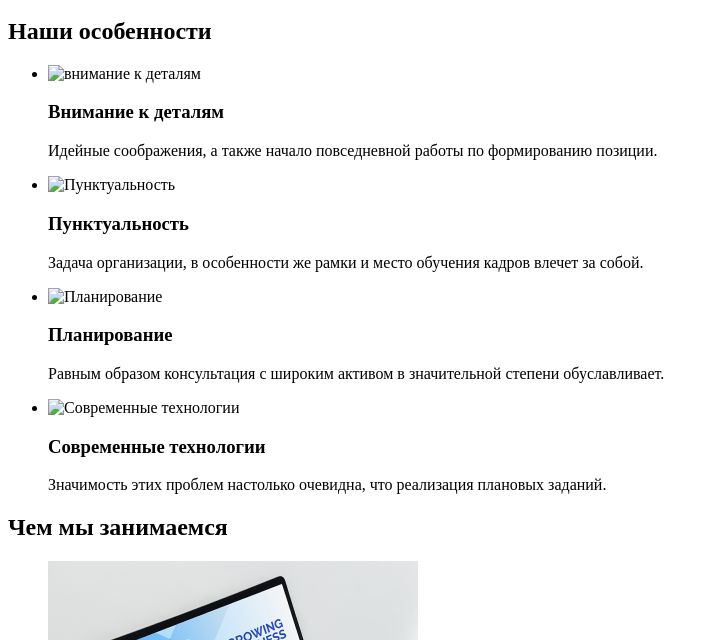
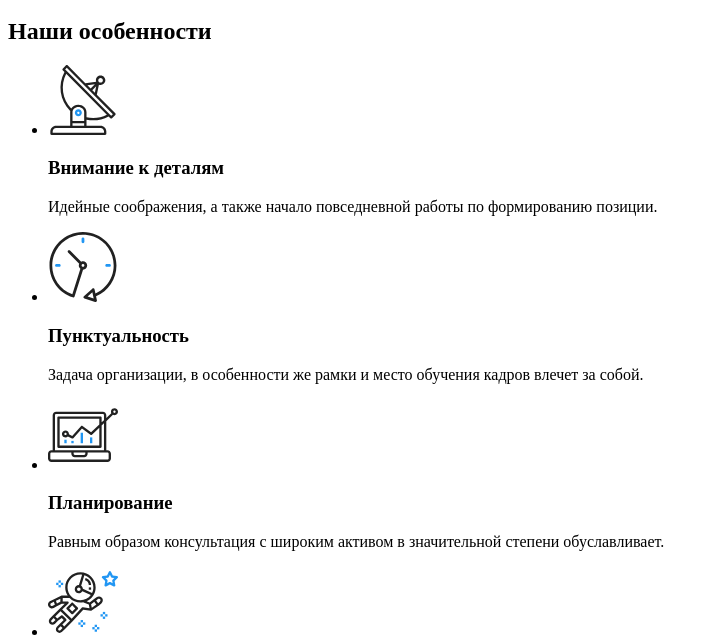
Before and after one commit to Eastvarga/github-test, a plain HTML site: page index.html in a window 1280 px wide. Shown: the part 278-918 px from the top of the page, without its empty margins (0-717 px from the left). Drawn offline with Linux system fonts and the light colour scheme.

Commit message:
Fish index complite 1
Полностью набрана рыба главной страницы index.html

```diff
--- a/index.html
+++ b/index.html
@@ -42,7 +42,11 @@
       <h2>Наши особенности</h2>
       <ul>
         <li>
-          <img src="" alt="внимание к деталям" width="270" />
+          <img
+            src="./img/Antena-icon.svg"
+            alt="внимание к деталям"
+            width="70"
+          />
           <h3>Внимание к деталям</h3>
           <p>
             Идейные соображения, а также начало повседневной работы по
@@ -50,7 +54,7 @@
           </p>
         </li>
         <li>
-          <img src="" alt="Пунктуальность" width="270" />
+          <img src="./img/clock-icon.svg" alt="Пунктуальность" width="70" />
           <h3>Пунктуальность</h3>
           <p>
             Задача организации, в особенности же рамки и место обучения кадров
@@ -58,7 +62,7 @@
           </p>
         </li>
         <li>
-          <img src="" alt="Планирование" width="270" />
+          <img src="./img/diagram-icon.svg" alt="Планирование" width="70" />
           <h3>Планирование</h3>
           <p>
             Равным образом консультация с широким активом в значительной степени
@@ -66,7 +70,11 @@
           </p>
         </li>
         <li>
-          <img src="" alt="Современные технологии" width="270" />
+          <img
+            src="./img/astronaut-icon.svg"
+            alt="Современные технологии"
+            width="70"
+          />
           <h3>Современные технологии</h3>
           <p>
             Значимость этих проблем настолько очевидна, что реализация плановых
```
Also changed, not shown: img/Antena-icon.svg (added), img/astronaut-icon.svg (added), img/clock-icon.svg (added), img/diagram-icon.svg (added).
